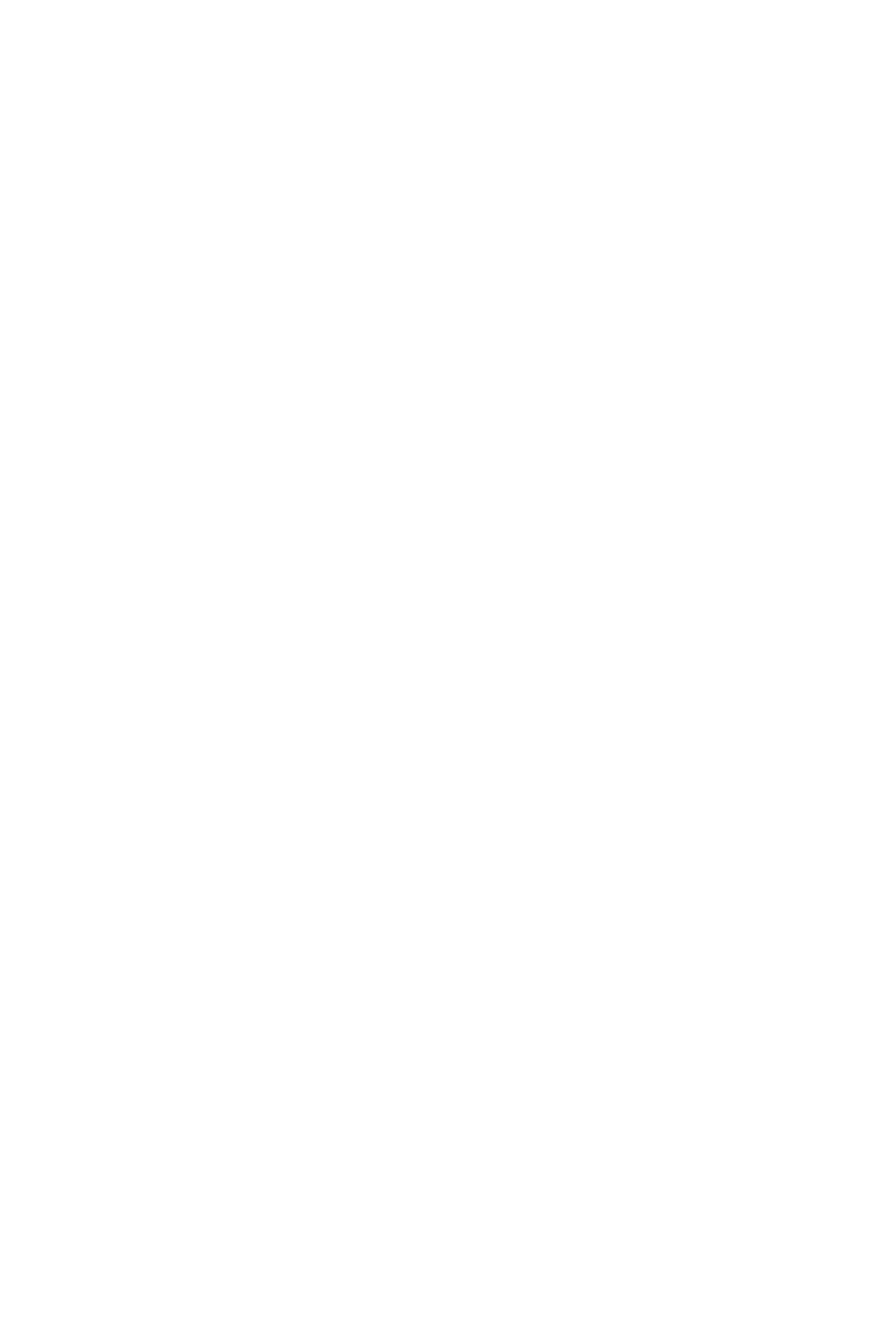
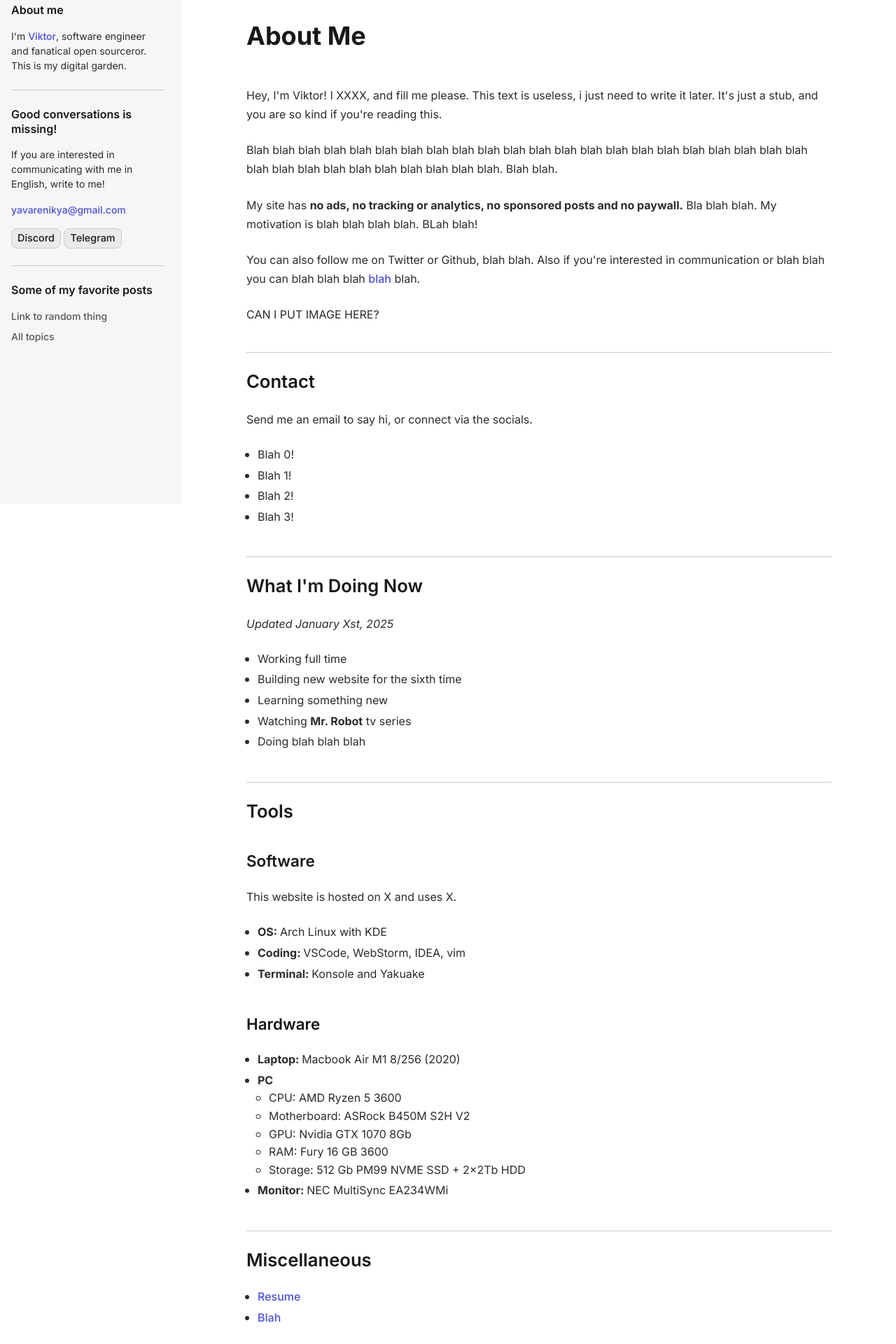
Before and after one commit to kotleni/kotleni.github.io, a React (Vite) app: page /me in a window 1280 px wide. Before the commit this address had no page. Shown: the part 80-2000 px from the top of the page at 70% size. Before the commit the page ends 800 px from the top, so only its background shows below. Built offline with nearby package versions, Linux system fonts and the light colour scheme.

Commit message:
feat: impl basic about me page
Signed-off-by: Viktor Varenik <yavarenikya@gmail.com>

```diff
--- a/src/config.ts
+++ b/src/config.ts
@@ -6,7 +6,7 @@ const NAV_LINKS: NavLink[] = [
     {title: "Articles", url: "#"},
     {title: "Projects", url: "#"},
     {title: "Demos", url: "#"},
-    {title: "About me", url: "#" },
+    {title: "About me", url: "/me" },
 ];
 const SOCIAL_LINKS: NavSocialLink[] = [
     { title: "Github", icon: FaGithub, url: "https://github.com/kotleni" },
--- a/src/main.tsx
+++ b/src/main.tsx
@@ -1,19 +1,17 @@
 import { createRoot } from 'react-dom/client'
 import {BrowserRouter, Route, Routes} from "react-router";
 import Rick from './routes/Rick';
-import App from './routes/App'
-
 import './assets/styles/index.scss'
+import {HomePage} from "./routes/App/HomePage";
+import {App} from "./routes/App";
+import {AboutPage} from "./routes/App/AboutPage";
 
 createRoot(document.getElementById('root')!).render(
     <BrowserRouter>
         <Routes>
-            <Route path="/" element={<App />} />
+            <Route path="/" element={<App><HomePage/></App>} />
+            <Route path="/me" element={<App><AboutPage/></App>} />
             <Route path="/rick" element={<Rick />} />
-
-            {/* MARK: Custom routes special for gh-pages */}
-            <Route path="/me-react" element={<App />} />
-            <Route path="/me-react/rick" element={<Rick />} />
         </Routes>
     </BrowserRouter>
 )
--- /dev/null
+++ b/src/routes/App/AboutPage/index.tsx
@@ -0,0 +1,73 @@
+const AboutPage: React.FC = () => {
+    return (
+        <main className="main-content page">
+            <header className="hero hero-page"><h1>About Me</h1></header>
+            <p>Hey, I'm Viktor! I XXXX, and fill me please. This text is useless, i just need to write it later. It's
+                just a stub, and you are so kind if you're reading this.</p>
+            <p>Blah blah blah blah blah blah blah blah blah blah blah blah blah blah blah blah blah blah blah blah blah
+                blah blah blah blah blah blah blah blah blah blah blah. Blah blah.</p>
+            <p>My site has <strong>no ads, no tracking or analytics, no sponsored posts and no paywall.</strong> Bla
+                blah blah. My motivation is blah blah blah blah. BLah blah!</p>
+            <p>You can also follow me on Twitter or Github, blah blah. Also if you're interested in communication or
+                blah blah you can blah blah blah <a href="#">blah</a> blah.</p>
+            <p>CAN I PUT IMAGE HERE?</p>
+
+            <h2>Contact</h2>
+            <p>Send me an email to say hi, or connect via the socials.</p>
+            <ul>
+                <li>Blah 0!</li>
+                <li>Blah 1!</li>
+                <li>Blah 2!</li>
+                <li>Blah 3!</li>
+            </ul>
+
+            <h2>What I'm Doing Now</h2>
+            <p>
+                <em>Updated January Xst, 2025</em>
+            </p>
+            <ul>
+                <li>Working full time</li>
+                <li>Building new website for the sixth time</li>
+                <li>Learning something new</li>
+                <li>Watching <b>Mr. Robot</b> tv series</li>
+                <li>Doing blah blah blah</li>
+            </ul>
+
+            <h2>Tools</h2>
+            <h3>Software</h3>
+            <p>This website is hosted on X and uses X.</p>
+            <ul>
+                <li><strong>OS: </strong>Arch Linux with KDE</li>
+                <li><strong>Coding: </strong>VSCode, WebStorm, IDEA, vim</li>
+                <li><strong>Terminal: </strong>Konsole and Yakuake</li>
+            </ul>
+
+            <h3>Hardware</h3>
+            <ul>
+                <li><strong>Laptop: </strong>Macbook Air M1 8/256 (2020)</li>
+                <li>
+                    <strong>PC</strong>
+                    <ul>
+                        <li>CPU: AMD Ryzen 5 3600</li>
+                        <li>Motherboard: ASRock B450M S2H V2</li>
+                        <li>GPU: Nvidia GTX 1070 8Gb</li>
+                        <li>RAM: Fury 16 GB 3600</li>
+                        <li>Storage: 512 Gb PM99 NVME SSD + 2x2Tb HDD</li>
+                    </ul>
+                </li>
+                <li><strong>Monitor: </strong>NEC MultiSync EA234WMi</li>
+                {/*<li><strong>Keyboard: </strong>Random crap with terrible backlight</li>*/}
+                {/*<li><strong>Mouse: </strong>Bloody J90S</li>*/}
+                {/*<li><strong>Headphones: </strong>Oppo Enco Buds2</li>*/}
+            </ul>
+
+            <h2>Miscellaneous</h2>
+            <ul>
+                <li><a href="#">Resume</a></li>
+                <li><a href="#">Blah</a></li>
+            </ul>
+        </main>
+    );
+};
+
+export {AboutPage};
--- /dev/null
+++ b/src/routes/App/HomePage/index.tsx
@@ -0,0 +1,74 @@
+import {ProjectsCards} from "../../../components/ProjectsCards";
+import {PROJECTS_CARDS} from "../../../config.ts";
+
+const MainHeader: React.FC = () => {
+    return (
+        <section>
+            <header className="hero hero-index"><h1>Hey, I'm Viktor!</h1>
+                <div className="hero-wrapper">
+                    <div>
+                        <p className="hero-description">I'm a software engineer, fanatical open
+                            sourceror,
+                            and engineer. I've been making websites since 2024 and writing
+                            on this blog for the past decade.</p>
+                        <p className="hero-description">I enjoy
+                            languages, learning something new and useful, playing retro video games, and
+                            spending time with friends.</p>
+                        <p className="hero-description">On
+                            this site, you can check out all the <a href="/demos">web demos</a> I've
+                            coded, read some of my <a href="/notes">notes</a>, or learn more
+                            <a href="/me"> about me 💾</a>.
+                            {/*<img*/}
+                            {/*    src="/static/abc1.png"*/}
+                            {/*    className="logo" alt="Big logo"/>*/}
+                        </p></div>
+                    {/*<img src="/ram.png" className="hero-image" alt="RAM Ram"/>*/}
+                </div>
+            </header>
+        </section>
+    );
+};
+
+const ProjectsSection: React.FC = () => {
+    return (
+        <section>
+            <header className="heading">
+                <div><h2>Projects</h2>
+                    <div className="description">Open-source projects I've worked on over the
+                        years.
+                    </div>
+                </div>
+                <a className="button" href="/projects">All Projects</a></header>
+            <ProjectsCards cards={PROJECTS_CARDS}/>
+        </section>
+    );
+};
+
+const ArticlesSection: React.FC = () => {
+    return (
+        <section className="section-index">
+            <header className="heading">
+                <div><h2>Articles</h2>
+                    <div className="description">Guides, references, and personal notes.</div>
+                </div>
+            </header>
+            <div className="posts newspaper">
+                <a className="post" href="/testing-articles/"><p>Testing articles page</p>
+                    <time className="new-post">January 2025</time>
+                </a>
+            </div>
+        </section>
+    );
+};
+
+const HomePage: React.FC = () => {
+    return (
+        <main className="main-content page">
+            <MainHeader/>
+            <ArticlesSection/>
+            <ProjectsSection/>
+        </main>
+    );
+};
+
+export {HomePage};
--- a/src/routes/App/index.tsx
+++ b/src/routes/App/index.tsx
@@ -1,71 +1,13 @@
 import './App.scss';
-import {ProjectsCards} from "../../components/ProjectsCards";
-import {SOCIAL_LINKS, PROJECTS_CARDS} from "../../config.ts";
+import {SOCIAL_LINKS} from "../../config.ts";
 import {NavBar} from "../../components/NavBar";
 import {SideBar} from "../../components/SideBar";
 import {Footer} from "../../components/Footer";
 
-const MainHeader: React.FC = () => {
-    return (
-        <section>
-            <header className="hero hero-index"><h1>Hey, I'm Viktor!</h1>
-                <div className="hero-wrapper">
-                    <div>
-                        <p className="hero-description">I'm a software engineer, fanatical open
-                            sourceror,
-                            and engineer. I've been making websites since 2024 and writing
-                            on this blog for the past decade.</p>
-                        <p className="hero-description">I enjoy
-                            languages, learning something new and useful, playing retro video games, and
-                            spending time with friends.</p>
-                        <p className="hero-description">On
-                            this site, you can check out all the <a href="/demos">web demos</a> I've
-                            coded, read some of my <a href="/notes">notes</a>, or learn more
-                            <a href="/me"> about me 💾</a>.
-                            {/*<img*/}
-                            {/*    src="/static/abc1.png"*/}
-                            {/*    className="logo" alt="Big logo"/>*/}
-                        </p></div>
-                    {/*<img src="/ram.png" className="hero-image" alt="RAM Ram"/>*/}
-                </div>
-            </header>
-        </section>
-    );
-};
 
-const ProjectsSection: React.FC = () => {
-    return (
-        <section>
-            <header className="heading">
-                <div><h2>Projects</h2>
-                    <div className="description">Open-source projects I've worked on over the
-                        years.
-                    </div>
-                </div>
-                <a className="button" href="/projects">All Projects</a></header>
-            <ProjectsCards cards={PROJECTS_CARDS}/>
-        </section>
-    );
-};
+type Props = { children: React.ReactNode };
 
-const ArticlesSection: React.FC = () => {
-    return (
-        <section className="section-index">
-            <header className="heading">
-                <div><h2>Articles</h2>
-                    <div className="description">Guides, references, and personal notes.</div>
-                </div>
-            </header>
-            <div className="posts newspaper">
-                <a className="post" href="/testing-articles/"><p>Testing articles page</p>
-                    <time className="new-post">January 2025</time>
-                </a>
-            </div>
-        </section>
-    );
-};
-
-export default function App() {
+const App: React.FC<Props> = (props) => {
     return (
         <>
             <div className="layout">
@@ -73,11 +15,7 @@ export default function App() {
                 <SideBar/>
                 <div className="main-wrapper">
                     <div className="main-container">
-                        <main className="main-content page">
-                            <MainHeader/>
-                            <ArticlesSection/>
-                            <ProjectsSection/>
-                        </main>
+                        {props.children}
                     </div>
                     <Footer socialLinks={SOCIAL_LINKS}/>
                 </div>
@@ -85,3 +23,5 @@ export default function App() {
         </>
     );
 }
+
+export { App };
--- a/vite.config.ts
+++ b/vite.config.ts
@@ -5,5 +5,5 @@ import svgr from "vite-plugin-svgr";
 // https://vite.dev/config/
 export default defineConfig({
   plugins: [react(), svgr()],
-  base: "/me-react",
+  base: "/",
 })
```
